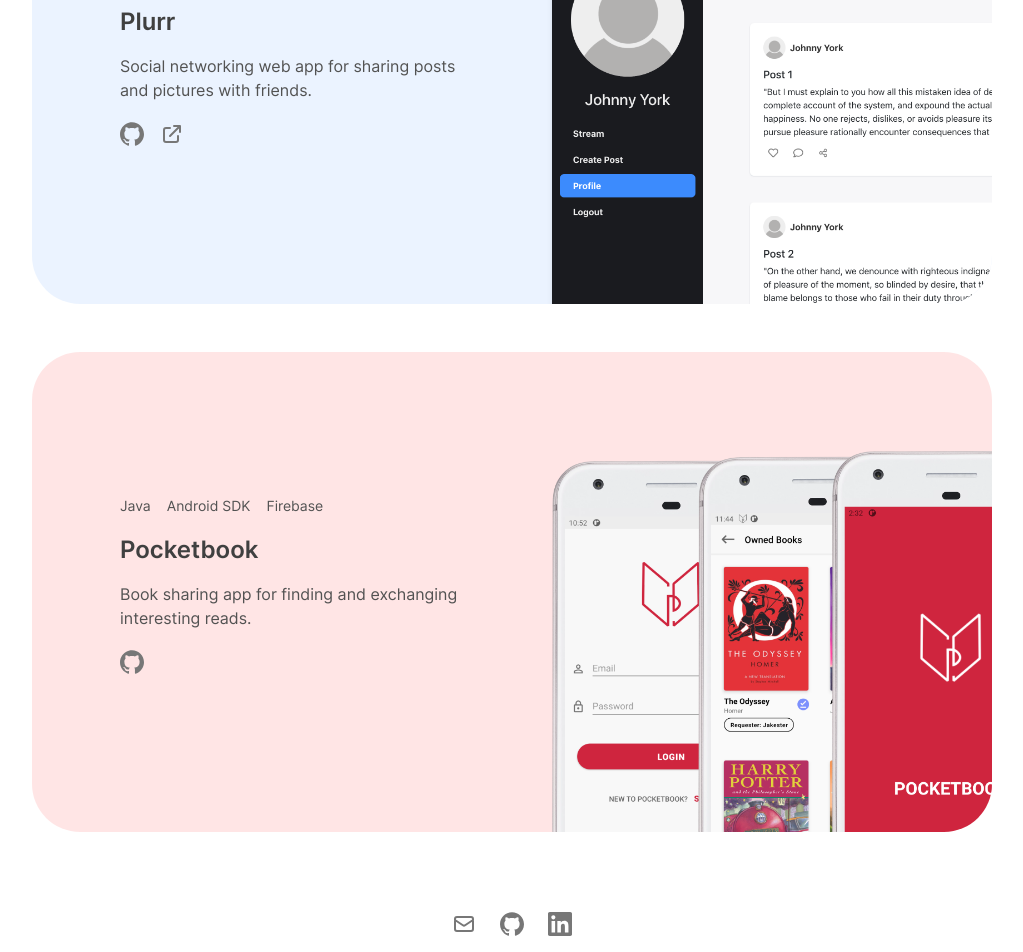
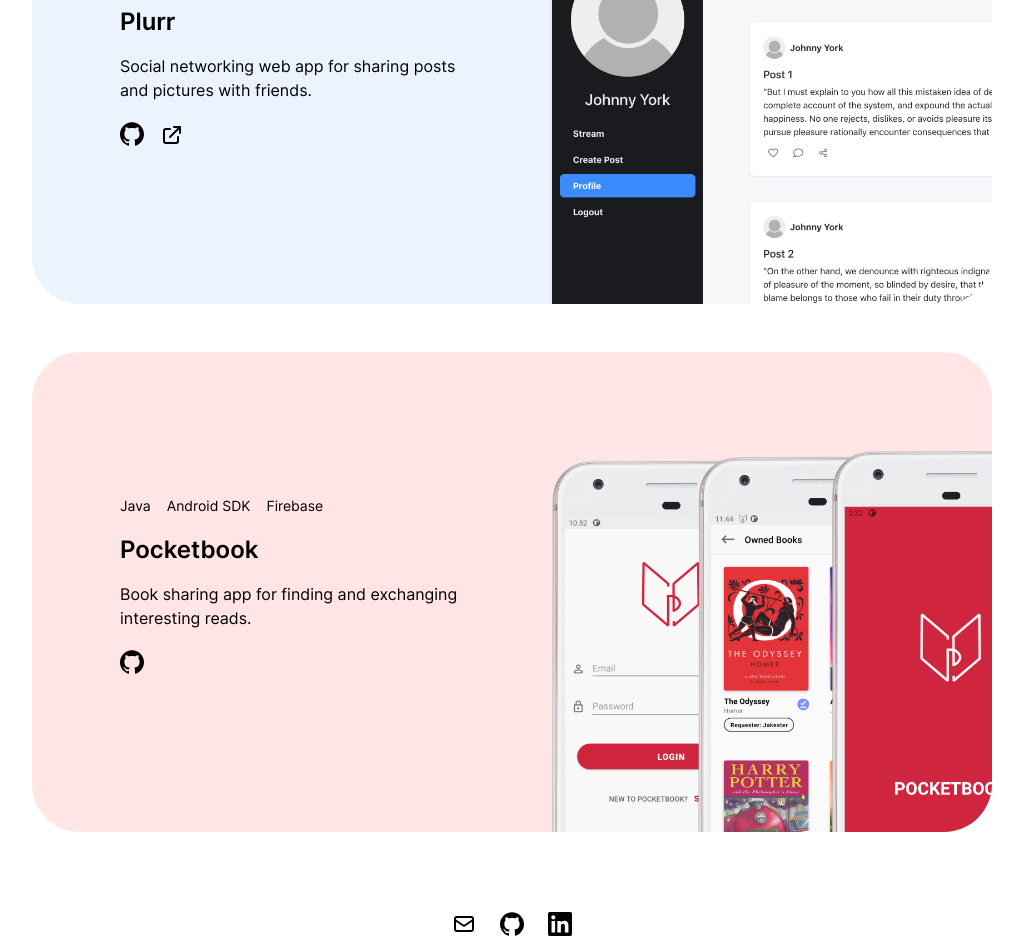
Before and after one commit to aakindel/akin, a Next.js app: page / in a window 1280 px wide. Shown: the part 1100-2052 px from the top of the page, without its empty margins (128-1151 px from the left). Built offline with nearby package versions, Linux system fonts and the light colour scheme.

Commit message:
add design system colors and update icons

```diff
--- a/components/AppLogo/AppLogo.module.scss
+++ b/components/AppLogo/AppLogo.module.scss
@@ -3,8 +3,8 @@
 }
 
 .path {
-  fill: #444;
-  stroke: #444;
+  fill: var(--mds-color-logo);
+  stroke: var(--mds-color-logo);
   stroke-width: 0.950301;
   stroke-miterlimit: 4;
   stroke-dasharray: none;
@@ -14,8 +14,8 @@
 }
 
 .ellipse {
-  fill: #444;
-  stroke: #444;
+  fill: var(--mds-color-logo);
+  stroke: var(--mds-color-logo);
   stroke-width: 0.99999;
   stroke-miterlimit: 4;
   stroke-dasharray: none;
--- a/components/IconButton/IconButton.module.scss
+++ b/components/IconButton/IconButton.module.scss
@@ -1,6 +1,3 @@
-.icon-button-scope {
-}
-
 .icon-button-scope {
   .icon-button {
     cursor: pointer;
@@ -8,9 +5,12 @@
     align-items: center;
     justify-content: center;
   }
-  .icon-button.minimal {
+
+  .icon-button.hover {
+    color: var(--mds-color-hover-emphasize-inactive);
   }
 
-  .icon-button.minimal:hover {
+  .icon-button.hover:hover {
+    color: var(--mds-color-hover-emphasize-active);
   }
 }
--- a/components/IconButton/index.tsx
+++ b/components/IconButton/index.tsx
@@ -1,20 +1,27 @@
-import HeroIcons from "@/design_systems/mainds/components/icons/heroicons";
+import HeroIcons, {
+  HeroIconNames,
+  isHeroIcon,
+} from "@/design_systems/mainds/components/icons/heroicons";
+import SocialIcons, {
+  SocialIconNames,
+} from "@/design_systems/mainds/components/icons/social/simpleicons";
 import IconButtonStyles from "./IconButton.module.scss";
 
 type IconButtonProps = {
-  type?: "minimal";
-  icon: "twitter" | "sun" | "moon";
+  type?: "minimal" | "hover";
+  icon: "external-link" | "github" | "linkedin" | "mail" | "moon" | "sun";
   onClick?: React.MouseEventHandler<HTMLElement>;
 };
 
 const IconButton = ({ type = "minimal", icon, onClick }: IconButtonProps) => {
   let iconSvg = null;
   switch (icon) {
-    case "sun":
-      iconSvg = <HeroIcons icon="sun" />;
-      break;
-    case "moon":
-      iconSvg = <HeroIcons icon="moon" />;
+    case icon:
+      iconSvg = isHeroIcon(icon) ? (
+        <HeroIcons icon={icon as HeroIconNames} />
+      ) : (
+        <SocialIcons icon={icon as SocialIconNames} />
+      );
       break;
   }
   return (
--- a/components/ProjectDisplay/ProjectDisplay.module.scss
+++ b/components/ProjectDisplay/ProjectDisplay.module.scss
@@ -26,7 +26,7 @@
   column-gap: 16px;
   row-gap: 2px;
   font-size: 14px;
-  color: #525252;
+  color: var(--mds-color-text-muted-dim);
   margin-bottom: 16px;
 }
 
@@ -34,12 +34,12 @@
   font-size: 24px;
   line-height: 1.3;
   font-weight: 600;
-  color: #404040;
+  color: var(--mds-color-text-normal);
   margin-bottom: 16px;
 }
 
 .project-summary {
-  color: #525252;
+  color: var(--mds-color-text-understated);
   margin-bottom: 20px;
 }
 
@@ -69,6 +69,7 @@
   left: 30px;
   width: 800px;
   border-radius: 8px;
+  filter: brightness(var(--mds-image-brightness));
 }
 
 @media screen and (min-width: 640px) {
--- a/components/ProjectDisplay/index.tsx
+++ b/components/ProjectDisplay/index.tsx
@@ -1,11 +1,9 @@
 import React from "react";
 import ProjectDisplayStyles from "./ProjectDisplay.module.scss";
 import { ProjectType } from "@/data/projects";
-import HeroIcons from "@/design_systems/mainds/components/icons/heroicons";
 import DSStyles from "@mainds/styles/mainds.module.scss";
-import SocialIcons from "@/design_systems/mainds/components/icons/social/simpleicons";
-import IconStyles from "@/design_systems/mainds/components/icons/icons.module.scss";
 import AppLink from "../AppLink";
+import IconButton from "../IconButton";
 
 type ProjectDisplayProps = {
   project: ProjectType;
@@ -42,15 +40,11 @@ const ProjectDisplay = ({ project }: ProjectDisplayProps) => {
                 openInNewTab
               >
                 {link.type === "github" ? (
-                  <SocialIcons
-                    className={IconStyles["gray-hover"]}
-                    icon="github"
-                  />
+                  <IconButton icon="github" type="hover" />
                 ) : (
-                  <HeroIcons
-                    className={IconStyles["gray-hover"]}
-                    icon="external-link"
-                  />
+                  <div style={{ paddingTop: "1px" }}>
+                    <IconButton icon="external-link" type="hover" />
+                  </div>
                 )}
               </AppLink>
             ))}
--- a/design_systems/mainds/components/icons/heroicons/index.tsx
+++ b/design_systems/mainds/components/icons/heroicons/index.tsx
@@ -1,26 +1,24 @@
 import React from "react";
 
-type IconNames =
-  | "arrow-narrow-left"
-  | "external-link"
-  | "mail"
-  | "sun"
-  | "moon";
-
-type IconProps = {
-  icon: IconNames;
-  width?: number;
-  className?: string;
-  color?: string;
-};
-
-const outlineIcons: { [key in IconNames]: string } = {
+const outlineIcons = {
   "arrow-narrow-left": "M7 16l-4-4m0 0l4-4m-4 4h18",
   "external-link":
     "M10 6H6a2 2 0 00-2 2v10a2 2 0 002 2h10a2 2 0 002-2v-4M14 4h6m0 0v6m0-6L10 14",
   mail: "M3 8l7.89 5.26a2 2 0 002.22 0L21 8M5 19h14a2 2 0 002-2V7a2 2 0 00-2-2H5a2 2 0 00-2 2v10a2 2 0 002 2z",
   sun: "M12 3v1m0 16v1m9-9h-1M4 12H3m15.364 6.364l-.707-.707M6.343 6.343l-.707-.707m12.728 0l-.707.707M6.343 17.657l-.707.707M16 12a4 4 0 11-8 0 4 4 0 018 0z",
   moon: "M20.354 15.354A9 9 0 018.646 3.646 9.003 9.003 0 0012 21a9.003 9.003 0 008.354-5.646z",
+} as const;
+
+// https://stackoverflow.com/a/53662389 : get type from object key
+export type HeroIconNames = keyof typeof outlineIcons;
+
+export const isHeroIcon = (icon: string) => icon in outlineIcons;
+
+type IconProps = {
+  icon: HeroIconNames;
+  width?: number;
+  className?: string;
+  color?: string;
 };
 
 // https://v1.heroicons.com/
--- a/design_systems/mainds/components/icons/social/simpleicons/index.tsx
+++ b/design_systems/mainds/components/icons/social/simpleicons/index.tsx
@@ -1,19 +1,22 @@
 import React from "react";
 
-type IconNames = "github" | "linkedin";
-
-type IconProps = {
-  icon: IconNames;
-  width?: number;
-  className?: string;
-  color?: string;
-};
-
-const icons: { [key in IconNames]: string } = {
+const icons = {
   github:
     "M12 .297c-6.63 0-12 5.373-12 12 0 5.303 3.438 9.8 8.205 11.385.6.113.82-.258.82-.577 0-.285-.01-1.04-.015-2.04-3.338.724-4.042-1.61-4.042-1.61C4.422 18.07 3.633 17.7 3.633 17.7c-1.087-.744.084-.729.084-.729 1.205.084 1.838 1.236 1.838 1.236 1.07 1.835 2.809 1.305 3.495.998.108-.776.417-1.305.76-1.605-2.665-.3-5.466-1.332-5.466-5.93 0-1.31.465-2.38 1.235-3.22-.135-.303-.54-1.523.105-3.176 0 0 1.005-.322 3.3 1.23.96-.267 1.98-.399 3-.405 1.02.006 2.04.138 3 .405 2.28-1.552 3.285-1.23 3.285-1.23.645 1.653.24 2.873.12 3.176.765.84 1.23 1.91 1.23 3.22 0 4.61-2.805 5.625-5.475 5.92.42.36.81 1.096.81 2.22 0 1.606-.015 2.896-.015 3.286 0 .315.21.69.825.57C20.565 22.092 24 17.592 24 12.297c0-6.627-5.373-12-12-12",
   linkedin:
     "M20.447 20.452h-3.554v-5.569c0-1.328-.027-3.037-1.852-3.037-1.853 0-2.136 1.445-2.136 2.939v5.667H9.351V9h3.414v1.561h.046c.477-.9 1.637-1.85 3.37-1.85 3.601 0 4.267 2.37 4.267 5.455v6.286zM5.337 7.433c-1.144 0-2.063-.926-2.063-2.065 0-1.138.92-2.063 2.063-2.063 1.14 0 2.064.925 2.064 2.063 0 1.139-.925 2.065-2.064 2.065zm1.782 13.019H3.555V9h3.564v11.452zM22.225 0H1.771C.792 0 0 .774 0 1.729v20.542C0 23.227.792 24 1.771 24h20.451C23.2 24 24 23.227 24 22.271V1.729C24 .774 23.2 0 22.222 0h.003z",
+} as const;
+
+// https://stackoverflow.com/a/53662389 : get type from object key
+export type SocialIconNames = keyof typeof icons;
+
+export const isSocialIcon = (icon: string) => icon in icons;
+
+type IconProps = {
+  icon: SocialIconNames;
+  width?: number;
+  className?: string;
+  color?: string;
 };
 
 // https://simpleicons.org/
--- a/design_systems/mainds/styles/mainds.module.scss
+++ b/design_systems/mainds/styles/mainds.module.scss
@@ -11,11 +11,11 @@
   .link-text {
     display: inline-block;
     text-decoration: underline;
-    text-decoration-color: #999;
+    text-decoration-color: var(--mds-color-hover-emphasize-inactive);
     text-underline-offset: 4px;
   }
 
   .link-text:hover {
-    text-decoration-color: #777;
+    text-decoration-color: var(--mds-color-hover-emphasize-active);
   }
 }
--- a/pages/index.tsx
+++ b/pages/index.tsx
@@ -6,10 +6,8 @@ import AppLogo from "@/components/AppLogo";
 import AppLink from "@/components/AppLink";
 import Container from "@/design_systems/mainds/components/Container";
 import ProjectDisplay from "@/components/ProjectDisplay";
-import HeroIcons from "@/design_systems/mainds/components/icons/heroicons";
-import SocialIcons from "@/design_systems/mainds/components/icons/social/simpleicons";
-import IconStyles from "@/design_systems/mainds/components/icons/icons.module.scss";
 import { projects } from "@/data/projects";
+import IconButton from "@/components/IconButton";
 
 const Home: NextPage = () => {
   return (
@@ -77,31 +75,24 @@ const Home: NextPage = () => {
           <div className={styles["footer"]}>
             <AppLink
               href="mailto:a.akindele01@gmail.com"
-              className={DSStyles["link-text"]}
               style={{ height: "24px", width: "24px" }}
               openInNewTab
             >
-              <HeroIcons className={IconStyles["gray-hover"]} icon="mail" />
+              <IconButton icon="mail" type="hover" />
             </AppLink>
             <AppLink
               href="https://github.com/aakindel"
-              className={DSStyles["link-text"]}
               style={{ height: "24px", width: "24px" }}
               openInNewTab
             >
-              <SocialIcons className={IconStyles["gray-hover"]} icon="github" />
+              <IconButton icon="github" type="hover" />
             </AppLink>
-
             <AppLink
               href="https://www.linkedin.com/in/aakindel/"
-              className={DSStyles["link-text"]}
               style={{ height: "24px", width: "24px" }}
               openInNewTab
             >
-              <SocialIcons
-                className={IconStyles["gray-hover"]}
-                icon="linkedin"
-              />
+              <IconButton icon="linkedin" type="hover" />
             </AppLink>
           </div>
         </Container>
--- a/styles/globals.scss
+++ b/styles/globals.scss
@@ -1 +1,2 @@
 @import "reset";
+@import "mainds-colors";
--- /dev/null
+++ b/styles/mainds-colors.scss
@@ -0,0 +1,105 @@
+:root,
+.main-ds {
+  /* Palette */
+  /* ======================================================================= */
+
+  // General
+  --mds-palette-white: #ffffff;
+  --mds-palette-black: #000000;
+
+  // Grays
+  --mds-palette-gray-50: #fafafa;
+  --mds-palette-gray-100: #f5f5f5;
+  --mds-palette-gray-200: #e5e5e5;
+  --mds-palette-gray-300: #d4d4d4;
+  --mds-palette-gray-400: #a3a3a3;
+  --mds-palette-gray-500: #737373;
+  --mds-palette-gray-600: #525252;
+  --mds-palette-gray-700: #404040;
+  --mds-palette-gray-800: #262626;
+  --mds-palette-gray-900: #171717;
+}
+
+:root.mds-light,
+.main-ds {
+  // App Logo
+  --mds-color-logo: var(--mds-palette-gray-700);
+
+  // Background
+  --mds-color-bg: var(--mds-palette-white);
+  --mds-color-bg-faint: var(--mds-palette-gray-100);
+  --mds-color-bg-muted: var(--mds-palette-gray-400);
+
+  // Text
+  --mds-color-text-distinct: var(--mds-palette-gray-900);
+  --mds-color-text-emphasized: var(--mds-palette-gray-800);
+  --mds-color-text-normal: var(--mds-palette-gray-700);
+  --mds-color-text-understated: var(--mds-palette-gray-600);
+  --mds-color-text-muted: var(--mds-palette-gray-500);
+  --mds-color-text-muted-dim: var(--mds-palette-gray-500);
+  --mds-color-text-faint: var(--mds-palette-gray-100);
+
+  // Border
+  --mds-color-border-dark: var(--mds-palette-gray-400);
+  --mds-color-border: var(--mds-palette-gray-300);
+  --mds-color-border-light: var(--mds-palette-gray-200);
+
+  // Marker
+  --mds-color-marker: var(--mds-palette-gray-500);
+
+  // Underline
+  --mds-color-underline: var(--mds-palette-gray-400);
+  --mds-color-underline-hover: var(--mds-palette-gray-500);
+
+  // State
+  --mds-color-hover-emphasize-inactive: var(--mds-palette-gray-500);
+  --mds-color-hover-emphasize-active: var(--mds-palette-gray-600);
+}
+
+:root.mds-dark {
+  // App Logo
+  --mds-color-logo: var(--mds-palette-gray-500);
+
+  // Background
+  --mds-color-bg: var(--mds-palette-gray-900);
+  --mds-color-bg-faint: var(--mds-palette-gray-800);
+  --mds-color-bg-muted: var(--mds-palette-gray-500);
+
+  // Text
+  --mds-color-text-distinct: var(--mds-palette-gray-100);
+  --mds-color-text-emphasized: var(--mds-palette-gray-200);
+  --mds-color-text-normal: var(--mds-palette-gray-300);
+  --mds-color-text-understated: var(--mds-palette-gray-400);
+  --mds-color-text-muted: var(--mds-palette-gray-400);
+  --mds-color-text-muted-dim: var(--mds-palette-gray-500);
+  --mds-color-text-faint: var(--mds-palette-gray-900);
+
+  // Border
+  --mds-color-border-dark: var(--mds-palette-gray-600);
+  --mds-color-border: var(--mds-palette-gray-700);
+  --mds-color-border-light: var(--mds-palette-gray-800);
+
+  // Marker
+  --mds-color-marker: var(--mds-palette-gray-500);
+
+  // Underline
+  --mds-color-underline: var(--mds-palette-gray-600);
+  --mds-color-underline-hover: var(--mds-palette-gray-500);
+
+  // State
+  --mds-color-hover-emphasize-inactive: var(--mds-palette-gray-500);
+  --mds-color-hover-emphasize-active: var(--mds-palette-gray-400);
+}
+
+:root.mds-light,
+:root.mds-dark {
+  background-color: var(--mds-color-bg);
+}
+
+:root.mds-light {
+  --mds-image-brightness: 1;
+}
+
+:root.mds-dark {
+  --mds-image-brightness: 0.8;
+}
--- a/styles/pages/Home.module.scss
+++ b/styles/pages/Home.module.scss
@@ -3,12 +3,12 @@
   font-size: 16px;
   font-weight: 400;
   line-height: 1.7;
-  color: #3a3a3a;
+  color: var(--mds-color-text-normal);
 }
 
 .lead-paragraph {
   @extend .paragraph;
-  color: #111;
+  color: var(--mds-color-text-emphasized);
 }
 
 .section-header {
```
